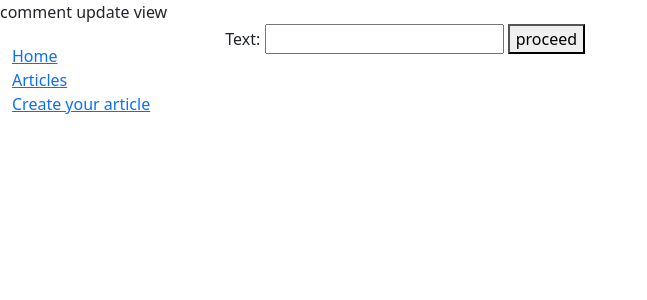
After one commit to damianwalendzik/blog-attempt2, a Django app: page /update_comment/10 in a window 1280 px wide. The commit adds this page. Shown: the top 300 px of the page, without its empty margins (0-647 px from the left). Run offline with Django 4.2, Linux system fonts and the light colour scheme.

Commit message:
updating comment feature added

```diff
--- a/article/templates/article/article_detail.html
+++ b/article/templates/article/article_detail.html
@@ -10,6 +10,7 @@
 
 {% for comment in comments %}
     <li>{{comment.user}}, {{comment.date}}, {{comment.text}}</li>
+    <a href = '{% url "update-comment" comment.id %}'>Update</a>
 {% endfor %}
 
 <form method="POST" action="">
--- /dev/null
+++ b/article/templates/article/comment_update.html
@@ -0,0 +1,10 @@
+{% extends 'base.html' %}
+{% block title %} comment update view {% endblock %}
+{% block content %}
+
+<form method="POST" action = "">
+    {% csrf_token %}
+    {{ form }}
+    <button type="submit", name="save">proceed</button>
+  </form>
+{% endblock %}
--- a/article/urls.py
+++ b/article/urls.py
@@ -1,5 +1,7 @@
 from django.urls import path
-from .views import articleList, index, articleDetailView, articleCreateView, articleDeleteView, deleteMessage, articleUpdateView
+from .views import (articleList, index, articleDetailView,
+    articleCreateView, articleDeleteView, deleteMessage,
+    articleUpdateView, commentUpdateView)
 
 
 urlpatterns = [
@@ -10,4 +12,5 @@ urlpatterns = [
         path('delete/<int:article_id>/',articleDeleteView,name='delete-article'),
         path('delete/delete_message/',deleteMessage, name='delete-message'),
         path('article_list/<int:article_id>/update_article',articleUpdateView, name='update-article'),
+        path('update_comment/<int:comment_id>',commentUpdateView, name='update-comment'),
     ]
--- a/article/views.py
+++ b/article/views.py
@@ -1,6 +1,8 @@
 from django.shortcuts import render, redirect
 from .models import Article, Comment
-from .forms import CreateNewArticle, CreateNewComment, DeleteArticle, UpdateArticle
+from .forms import (
+    CreateNewArticle, CreateNewComment, DeleteArticle,
+    UpdateArticle, UpdateComment)
 from django.shortcuts import get_object_or_404
 def index(request):
     return render(request,'index.html', {})
@@ -72,3 +74,14 @@ def articleUpdateView(request, article_id):
         form = UpdateArticle()
     print(form)
     return render(request, 'article/article_update.html',{'form':form})
+
+def commentUpdateView(request, comment_id, *args, **kwargs):
+    if request.POST:
+        form = UpdateComment(request.POST)
+        if form.is_valid():
+            new_text = form.cleaned_data["text"]
+            Comment.objects.filter(id=comment_id).update(text=new_text)
+    else:
+        form = UpdateComment()
+    print(form)
+    return render(request, 'article/comment_update.html',{'form':form})
```
Also changed, not shown: db.sqlite3.
